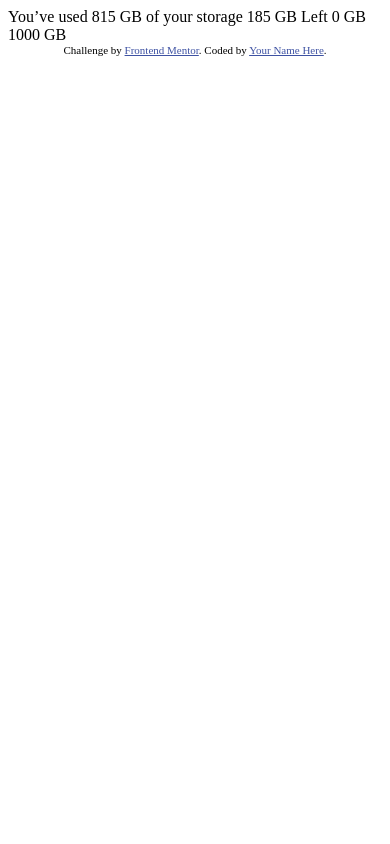
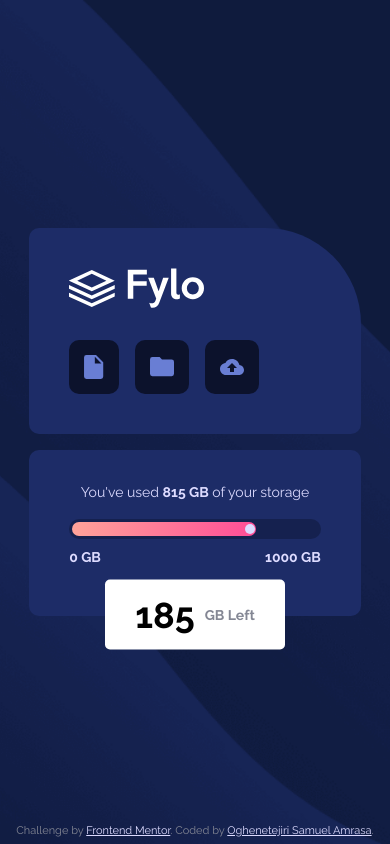
Before and after one commit to Tejiri-A/data-storage-component, a plain HTML site: page index.html in a window 390 px wide. Drawn offline with Linux system fonts and the light colour scheme.

Commit message:
semantic html and complete css
Added semantic html for accessibility and completed the desktop and mobile css.

```diff
--- a/index.html
+++ b/index.html
@@ -1,31 +1,92 @@
 <!DOCTYPE html>
 <html lang="en">
-<head>
-  <meta charset="UTF-8">
-  <meta name="viewport" content="width=device-width, initial-scale=1.0"> <!-- displays site properly based on user's device -->
+  <head>
+    <meta charset="UTF-8" />
+    <meta name="viewport" content="width=device-width, initial-scale=1.0" />
+    <!-- displays site properly based on user's device -->
+    <link
+      rel="icon"
+      type="image/png"
+      sizes="32x32"
+      href="./images/favicon-32x32.png"
+    />
+    <title>Frontend Mentor | Fylo data storage component</title>
+    <link rel="stylesheet" href="style.css">
+  </head>
+  <body>
+    <main>
+      <div class="container">
+        <header class="card data__storage__hero">
+          <img
+            src="./images/logo.svg"
+            class="storage__logo"
+            alt="Company logo"
+          />
+          <nav aria-label="Quick actions">
+            <ul class="storage__icons">
+              <li>
+                <button class="storage__icon" aria-label="Open document">
+                  <img src="./images/icon-document.svg" alt="" />
+                </button>
+              </li>
+              <li>
+                <button class="storage__icon" aria-label="Open folder">
+                  <img src="./images/icon-folder.svg" alt="" />
+                </button>
+              </li>
+              <li>
+                <button class="storage__icon" aria-label="Upload file">
+                  <img src="./images/icon-upload.svg" alt="" />
+                </button>
+              </li>
+            </ul>
+          </nav>
+        </header>
+        <section
+          class="card data__storage__info"
+          aria-labelledby="storage-info-heading"
+        >
+          <p class="storage__warning">
+            You've used <span aria-label="815 gigabytes">815 GB</span> of your
+            storage
+          </p>
+          <div
+            class="progress__container"
+            role="progressbar"
+            aria-valuenow="81.5"
+            aria-valuemin="0"
+            aria-valuemax="100"
+            aria-label="Storage usage"
+          >
+            <div class="progress__bar">
+              <div class="progress__circle"></div>
+            </div>
+          </div>
+          <div class="storage__threashold">
+            <p>
+              <span aria-hidden="true">0 GB</span>
+            </p>
+            <p>
+              <span aria-hidden="true">1000 GB</span>
+            </p>
+          </div>
+          <div class="msg__container">
+            <div class="msg">
+              <p><span aria-label="185 gigabytes">185</span></p>
+              <p>
+                <span aria-hidden="true">GB Left</span>
+              </p>
+            </div>
+          </div>
+        </section>
+      </div>
+    </main>
 
-  <link rel="icon" type="image/png" sizes="32x32" href="./images/favicon-32x32.png">
-
-  <title>Frontend Mentor | Fylo data storage component</title>
-
-  <!-- Feel free to remove these styles or customise in your own stylesheet 👍 -->
-  <style>
-    .attribution { font-size: 11px; text-align: center; }
-    .attribution a { color: hsl(228, 45%, 44%); }
-  </style>
-</head>
-<body>
-
-  You’ve used 815 GB of your storage
-
-  185 GB Left
-
-  0 GB
-  1000 GB
-
-  <div class="attribution">
-    Challenge by <a href="https://www.frontendmentor.io?ref=challenge" target="_blank">Frontend Mentor</a>.
-    Coded by <a href="#">Your Name Here</a>.
-  </div>
-</body>
+    <footer class="attribution">
+      Challenge by
+      <a href="https://www.frontendmentor.io?ref=challenge" target="_blank"
+        >Frontend Mentor</a
+      >. Coded by <a href="https://www.frontendmentor.io/profile/Tejiri-A" target="_blank">Oghenetejiri Samuel Amrasa</a>.
+    </footer>
+  </body>
 </html>
--- a/style.css
+++ b/style.css
@@ -1,3 +1,5 @@
+@import url("https://fonts.googleapis.com/css2?family=Raleway:wght@100..900&display=swap");
+
 :root {
   /* colors */
   --color-pale-blue: hsl(243, 100%, 93%);
@@ -7,9 +9,9 @@
   --gradient-primary: hsl(6, 100%, 80%), (335, 100%, 65%);
 
   /* typography */
-  --ff-primary: ;
+  --ff-primary: "Raleway", system-ui;
   --fw-400: 400;
-  --ff-700: 700;
+  --fw-700: 700;
 
   /* base font size - applied at body / html level */
   --fs-base: 1rem;
@@ -55,6 +57,15 @@
 body {
   min-height: 100vh;
   line-height: 1.5;
+  background: url(./images/bg-mobile.png);
+  background-position: center;
+  background-size: cover;
+  background-repeat: no-repeat;
+  font-family: var(--ff-primary);
+  display: flex;
+  flex-direction: column;
+  justify-content: center;
+  align-items: center;
 }
 
 /* Set shorter line heights on headings and interactive elements */
@@ -98,12 +109,184 @@
   font-size: inherit;
 }
 
+li {
+  list-style: none;
+}
+
+/* main */
+main {
+  width: min(85vw, 920px);
+}
+
+.card {
+  background-color: var(--color-dark-blue);
+  border-radius: 10px;
+}
+
+.data__storage__hero {
+  padding: 2.5rem;
+  margin-bottom: 1rem;
+  border-top-right-radius: 6rem;
+}
+
+.storage__icons {
+  margin-top: 2rem;
+  display: flex;
+  gap: 1rem;
+}
+
+.storage__icons li {
+  display: flex;
+}
+
+.storage__icon {
+  display: grid;
+  place-items: center;
+  padding: 15px;
+  background-color: var(--color-very-dark-blue);
+  border: none;
+  cursor: pointer;
+  border-radius: 10px;
+}
+
+.data__storage__info {
+  position: relative;
+  padding: 2rem 2.5rem;
+}
+
+.storage__warning {
+  color: var(--color-pale-blue);
+  font-size: var(--fs-milli);
+  text-align: center;
+}
+
+.storage__warning span {
+  font-weight: var(--fw-700);
+}
+
+.progress__container {
+  margin-top: 1rem;
+  width: 100%;
+  background: hsla(229, 57%, 11%, 0.4);
+  height: 20px;
+  border-radius: 25px;
+  padding: 3px;
+}
+
+.progress__bar {
+  height: 100%;
+  width: 75%;
+  background: linear-gradient(90deg, hsl(6, 100%, 80%), hsl(335, 100%, 65%));
+  border-radius: 25px;
+  display: flex;
+  align-items: center;
+  justify-content: flex-end;
+  padding: 1px;
+}
+
+.progress__circle {
+  width: 10px;
+  height: 10px;
+  background-color: var(--color-pale-blue);
+  border-radius: 100%;
+}
+.storage__threashold {
+  margin: 0.5rem 0 1rem;
+  display: flex;
+  justify-content: space-between;
+  align-items: center;
+  color: var(--color-pale-blue);
+  font-size: var(--fs-milli);
+  font-weight: var(--fw-700);
+}
+.msg__container {
+  position: absolute;
+  left: 50%;
+  bottom: -35%;
+  transform: translate(-50%, -35%);
+  white-space-collapse: discard;
+}
+.msg {
+  background-color: #fff;
+  display: flex;
+  align-items: center;
+  justify-content: center;
+  gap: 10px;
+  width: 180px;
+  height: 70px;
+  border-radius: 5px;
+}
+.msg p:nth-child(1) {
+  font-size: var(--fs-h1);
+  font-weight: var(--fw-700);
+}
+.msg p:nth-child(2) {
+  font-size: var(--fs-milli);
+  color: var(--color-grayish-blue);
+  font-weight: var(--fw-700);
+}
+
+@media screen and (min-width: 1024px) {
+
+  body {
+    background: var(--color-very-dark-blue) url(./images/bg-desktop.png);
+    background-position: bottom center;
+    background-size: 100% 50%;
+    background-repeat: no-repeat;
+  }
+  .container {
+    display: flex;
+    gap: 1rem;
+    align-items: flex-end;
+  }
+
+  .data__storage__hero {
+    flex: 1;
+    margin-bottom: 0;
+  }
+
+  .data__storage__info {
+    flex: 2;
+    margin-top: 0;
+    padding: 2rem;
+  }
+
+  .storage__warning {
+    text-align: justify;
+  }
+
+  .msg__container {
+    bottom: unset;
+    left: unset;
+    top: -60px;
+    right: 8%;
+    transform: translate(0, 0);
+  }
+
+  .msg{
+    border-bottom-right-radius: 0;
+  }
+
+  .msg::before {
+    content: "";
+    position: absolute;
+    right: 0;
+    top: 70px;
+    border-bottom: 10px solid transparent;
+    border-left: 10px solid transparent;
+    border-right: 10px solid white;
+    border-top: 10px solid white;
+  }
+}
 
 /* footer */
 .attribution {
+  color: var(--color-grayish-blue);
   font-size: 11px;
   text-align: center;
+  position: absolute;
+  bottom: 5px;
 }
 .attribution a {
-  color: hsl(228, 45%, 44%);
+  color: var(--color-pale-blue);
 }
```
Also changed, not shown: desktop_screenshot.png (added), mobile_screenshot.png (added), 3 other files.
